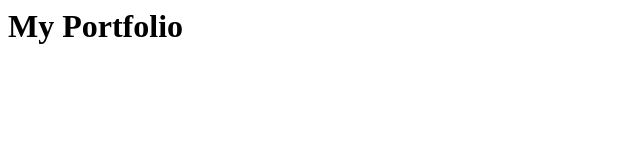
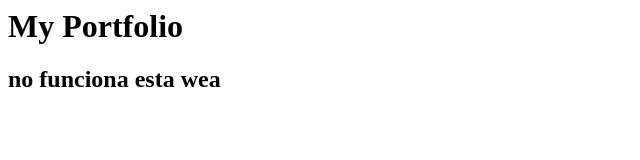
Before and after one commit to CarlFel/taller.github.io, a plain HTML site: page index.html in a window 1280 px wide. Shown: the whole page, without its empty margins (0-640 px from the left). Drawn offline with Linux system fonts and the light colour scheme.

Commit message:
Update index.html

```diff
--- a/index.html
+++ b/index.html
@@ -1 +1,3 @@
 <h1> My Portfolio </h1>
+
+<h2>no funciona esta wea </h2>
```
